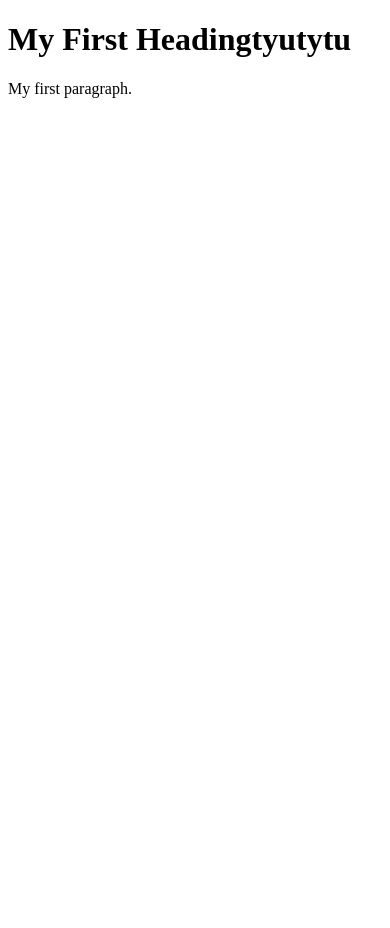
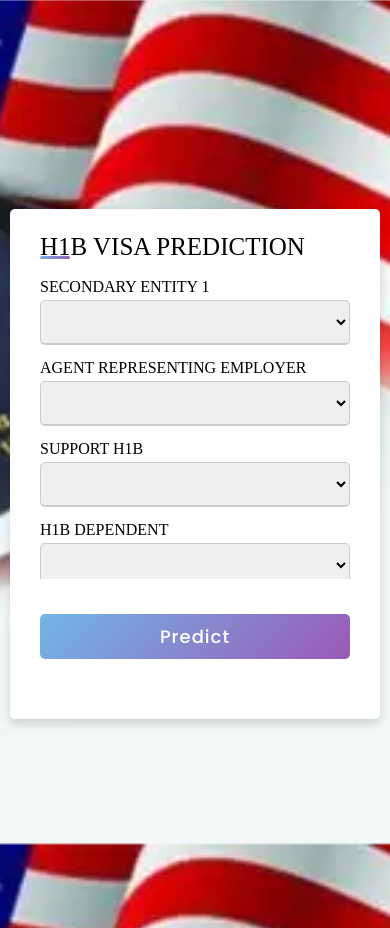
Before and after one commit to alanjoe12/demo12, a Flask app: page / in a window 390 px wide. Before the commit the page ends 98 px from the top, so only its background shows below. Run offline with Flask 2, Linux system fonts and the light colour scheme; some libraries are stand-ins or nearby versions.

Commit message:
Add files via upload

```diff
--- /dev/null
+++ b/static/styles.css
@@ -0,0 +1,157 @@
+@import url('https://fonts.googleapis.com/css2?family=Poppins:wght@200;300;400;500;600;700&display=swap');
+*{
+  margin: 0;
+  padding: 0;
+  box-sizing: border-box;
+  font-family: 'Poppins',sans-serif;
+}
+body{
+  height: 110vh;
+  display: flex;
+  justify-content: center;
+  align-items: center;
+  padding: 10px;
+  background: linear-gradient(123deg, #71b7e6, #FF0000);
+}
+.container{
+  max-width: 800px;
+  width: 100%;
+  background-color: #fff;
+  padding: 25px 30px;
+  border-radius: 5px;
+  box-shadow: 0 5px 10px rgba(0,0,0,0.15);
+}
+.container .title{
+  font-size: 25px;
+  font-weight: 500;
+  position: relative;
+}
+.container .title::before{
+  content: "";
+  position: absolute;
+  left: 0;
+  bottom: 0;
+  height: 3px;
+  width: 30px;
+  border-radius: 5px;
+  background: linear-gradient(135deg, #71b7e6, #9b59b6);
+}
+.content form .user-details{
+  display: flex;
+  flex-wrap: wrap;
+  justify-content: space-between;
+  margin: 20px 0 12px 0;
+}
+form .user-details .input-box{
+  margin-bottom: 15px;
+  width: calc(100% / 2 - 20px);
+}
+form .input-box span.details{
+  display: block;
+  font-weight: 500;
+  margin-bottom: 5px;
+}
+.user-details .input-box input{
+  height: 45px;
+  width: 100%;
+  outline: none;
+  font-size: 16px;
+  border-radius: 5px;
+  padding-left: 15px;
+  border: 1px solid #ccc;
+  border-bottom-width: 2px;
+  transition: all 0.3s ease;
+}
+.user-details .input-box input:focus,
+.user-details .input-box input:valid{
+  border-color: #9b59b6;
+}
+ form .gender-details .gender-title{
+  font-size: 20px;
+  font-weight: 500;
+ }
+ form .category{
+   display: flex;
+   width: 80%;
+   margin: 14px 0 ;
+   justify-content: space-between;
+ }
+ form .category label{
+   display: flex;
+   align-items: center;
+   cursor: pointer;
+ }
+ form .category label .dot{
+  height: 18px;
+  width: 18px;
+  border-radius: 50%;
+  margin-right: 10px;
+  background: #d9d9d9;
+  border: 5px solid transparent;
+  transition: all 0.3s ease;
+}
+ #dot-1:checked ~ .category label .one,
+ #dot-2:checked ~ .category label .two,
+ #dot-3:checked ~ .category label .three{
+   background: #9b59b6;
+   border-color: #d9d9d9;
+ }
+ form input[type="radio"]{
+   display: none;
+ }
+ form .button{
+   height: 45px;
+   margin: 35px 0
+ }
+ form .button input{
+   height: 100%;
+   width: 100%;
+   border-radius: 5px;
+   border: none;
+   color: #fff;
+   font-size: 18px;
+   font-weight: 500;
+   letter-spacing: 1px;
+   cursor: pointer;
+   transition: all 0.3s ease;
+   background: linear-gradient(135deg, #71b7e6, #9b59b6);
+ }
+ form .button input:hover{
+  /* transform: scale(0.99); */
+  background: linear-gradient(-135deg, #71b7e6, #9b59b6);
+  }
+ @media(max-width: 584px){
+ .container{
+  max-width: 100%;
+}
+form .user-details .input-box{
+    margin-bottom: 15px;
+    width: 100%;
+  }
+  form .category{
+    width: 100%;
+  }
+  .content form .user-details{
+    max-height: 300px;
+    overflow-y: scroll;
+  }
+  .user-details::-webkit-scrollbar{
+    width: 5px;
+  }
+  }
+  @media(max-width: 459px){
+  .container .content .category{
+    flex-direction: column;
+  }
+}
+.input-field input, select{
+    height: 45px;
+  width: 100%;
+  outline: none;
+  font-size: 16px;
+  border-radius: 5px;
+  padding-left: 15px;
+  border: 1px solid #ccc;
+  border-bottom-width: 2px;
+  transition: all 0.3s ease;
+}
--- a/templates/index.html
+++ b/templates/index.html
@@ -1,10 +1,93 @@
 <!DOCTYPE html>
-<html>
+<html lang="en" dir="ltr">
+ <head>
+    <meta charset="UTF-8">
+    <meta name="viewport" content="width=device-width, initial-scale=1.0">
+      <link rel="stylesheet" href="https://cdnjs.cloudflare.com/ajax/libs/meyer-reset/2.0/reset.min.css">
+    <link rel="stylesheet" href="../static/styles.css">
+    <title>H1B VISA prediction</title>
+   <style>
+        body{
+            background-image: url(../static/img/500x300_961149-h1b.png);
+            background-repeat: no-repeat;
+            background-attachment: fixed;
+            background-size: cover;
+
+    </style>
+</head>
 <body>
-
-<h1>My First Headingtyutytu</h1>
-
-<p>My first paragraph.</p>
+  <div class="container">
+    <div class="content">
+      <form action="/predict" method="POST">
+        <div class="title">H1B VISA PREDICTION</div>
+        <div class="user-details">
+          <div class="input-box">
+            <span class="details">SECONDARY ENTITY 1</span>
+            <select name="SECONDARY_ENTITY_1" id="SECONDARY_ENTITY_1">
+                <option value="1">Yes</option>
+                <option value="0" selected>NO </option>
+                <option disabled selected></option>
+            </select>
+          </div>
+           <div class="input-box">
+            <span class="details">AGENT REPRESENTING EMPLOYER</span>
+             <select name="AGENT_REPRESENTING_EMPLOYER" id="AGENT_REPRESENTING_EMPLOYER">
+                 <option value="1">Yes</option>
+                 <option value="0" selected>NO </option>
+                  <option disabled selected></option>
+    </select>
+          </div>
+           <div class="input-box">
+            <span class="details">SUPPORT H1B</span>
+            <select name="SUPPORT_H1B" id="SUPPORT_H1B">
+                <option value="1">Yes</option>
+                 <option value="0" selected>NO </option>
+                <option disabled selected></option>
+            </select>
+          </div>
+           <div class="input-box">
+            <span class="details">H1B DEPENDENT</span>
+             <select name="H1B_DEPENDENT" id="H1B_DEPENDENT">
+               <option value="1">Yes</option>
+               <option value="0" selected>NO </option>
+               <option disabled selected></option>
+           </select>
+          </div>
+          <div class="input-box">
+            <span class="details">CONTINUED EMPLOYMENT</span>
+             <input type="text" name="CONTINUED_EMPLOYMENT" id="CONTINUED_EMPLOYMENT" required >
+          </div>
+          <div class="input-box">
+            <span class="details">CHANGE PREVIOUS EMPLOYMENT</span>
+             <input type="text" name="CHANGE_PREVIOUS_EMPLOYMENT" id="CHANGE_PREVIOUS_EMPLOYMENT" required >
+          </div>
+          <div class="input-box">
+            <span class="details">NEW CONCURRENT EMPLOYMENT</span>
+            <input type="text" name="NEW_CONCURRENT_EMPLOYMENT" id="NEW_CONCURRENT_EMPLOYMENT"required >
+          </div>
+          <div class="input-box">
+            <span class="details">CHANGE EMPLOYER</span>
+             <input type="text" name="CHANGE_EMPLOYER" id="CHANGE_EMPLOYER"required >
+          </div>
+          <div class="input-box">
+            <span class="details">AMENDED PETITION</span>
+            <input type="text" name="AMENDED_PETITION" id="AMENDED_PETITION"required >
+          </div>
+          <div class="input-box">
+            <span class="details">WILLFUL VIOLATOR</span>
+             <select name="WILLFUL_VIOLATOR" id="WILLFUL_VIOLATOR" required>
+              <option value="1">Yes</option>
+              <option value="0" selected>NO </option>
+              <option disabled selected></option>
+          </select>
+          </div>
+        </div>
+        <div class="button">
+          <input type="submit" value="Predict">
+        </div>
+      </form>
+    </div>
+  </div>
 
 </body>
 </html>
```
Also changed, not shown: static/style1.css (added, +173 -0 lines), templates/after.html (added, +38 -0 lines), static/img/500x300_961149-h1b.png (added).
